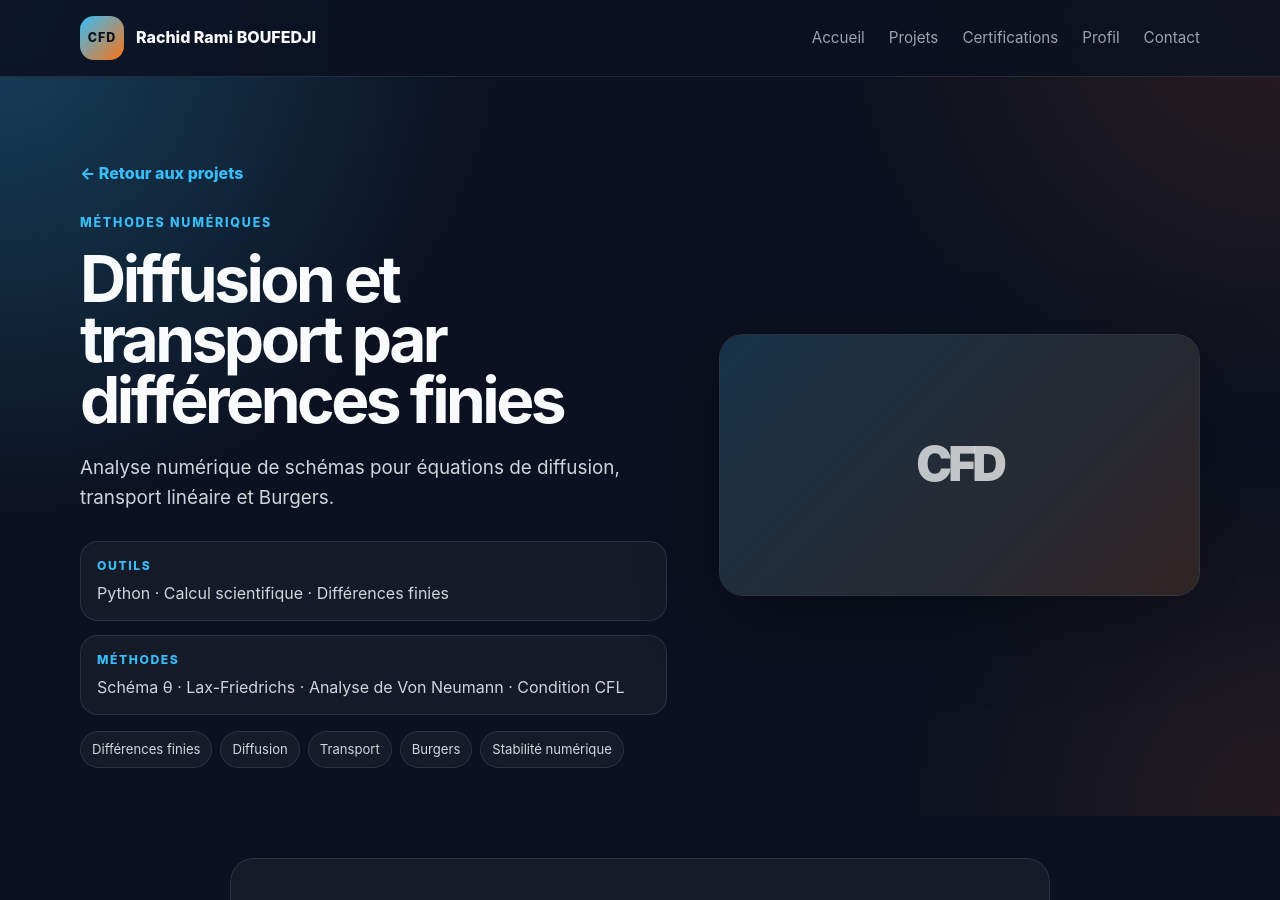
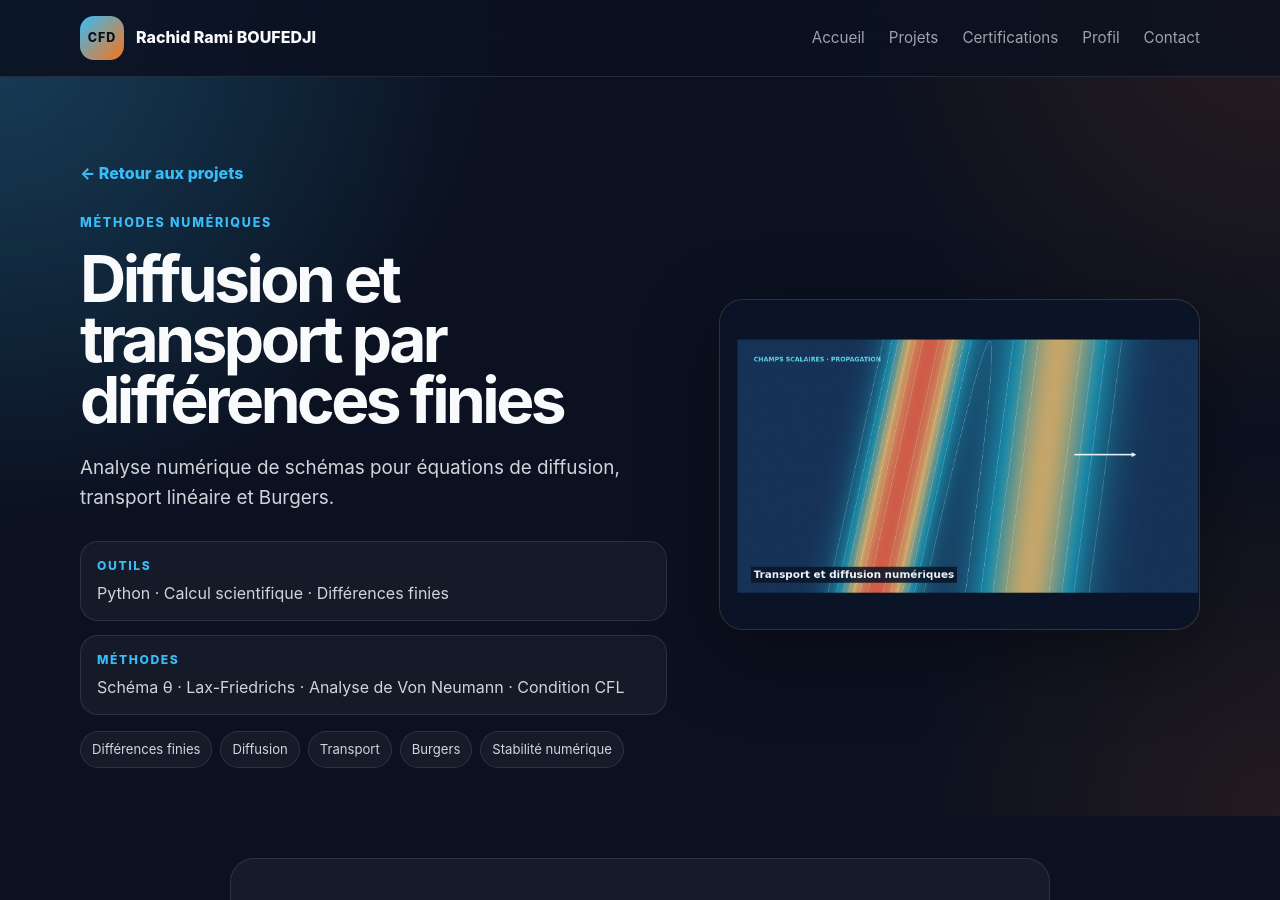
Before and after one commit to ramiboufedji-projets/ramiboufedji-projets.github.io, a Jekyll site: the page built from _projects/diffusion-transport-differences-finies.md, in a window 1280 px wide and 900 px high. Built offline with Jekyll 4.4.1, drawn with Linux system fonts in a browser that asks for light colours.

Commit message:
Update image path in diffusion project markdown

```diff
--- a/_projects/diffusion-transport-differences-finies.md
+++ b/_projects/diffusion-transport-differences-finies.md
@@ -4,7 +4,7 @@ subtitle: "Analyse numérique de schémas pour équations de diffusion, transpor
 order: 13
 featured: false
 domain: "Méthodes numériques"
-image: ""
+image: "assets/images/ projects/diffusion-transport-differences-finies.png"
 tools:
   - Python
   - Calcul scientifique
```
